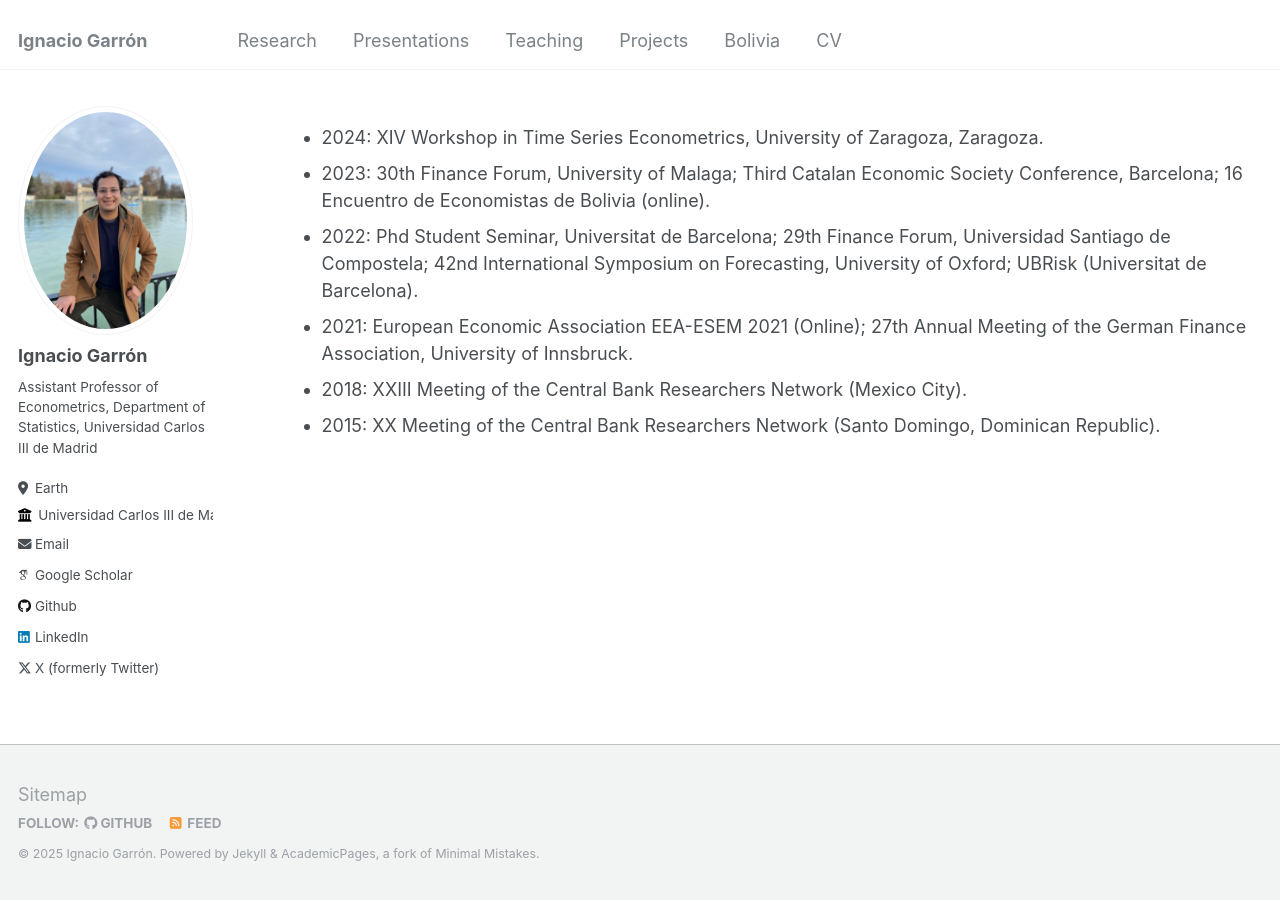
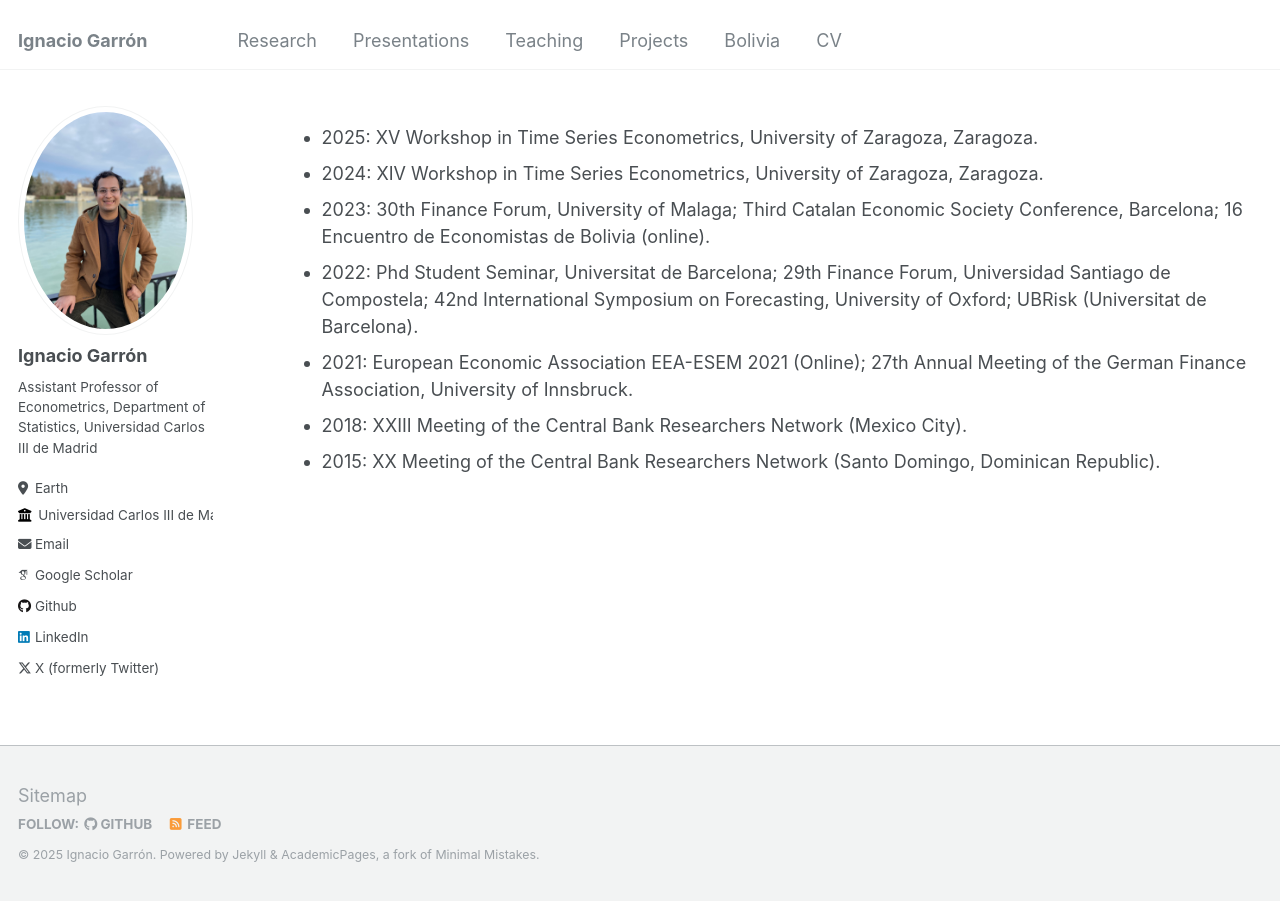
Before and after one commit to IgnacioGarron/IgnacioGarron.github.io, a Jekyll site: the page built from _pages/Presentations.md, in a window 1280 px wide. Built offline with Jekyll 4.4.1, drawn with Linux system fonts in a browser that asks for light colours; some web fonts are replaced.

Commit message:
Update Presentations.md

```diff
--- a/_pages/Presentations.md
+++ b/_pages/Presentations.md
@@ -7,7 +7,7 @@ author_profile: true
 ---
 
 {% include base_path %}
-
+* 2025: XV Workshop in Time Series Econometrics, University of Zaragoza, Zaragoza.
 * 2024: XIV Workshop in Time Series Econometrics, University of Zaragoza, Zaragoza.
 * 2023: 30th Finance Forum, University of Malaga; Third Catalan Economic Society Conference, Barcelona; 16 Encuentro de Economistas de Bolivia (online).
 * 2022: Phd Student Seminar, Universitat de Barcelona; 29th Finance Forum, Universidad Santiago de Compostela; 42nd International Symposium on Forecasting, University of Oxford; UBRisk (Universitat de Barcelona).
```
